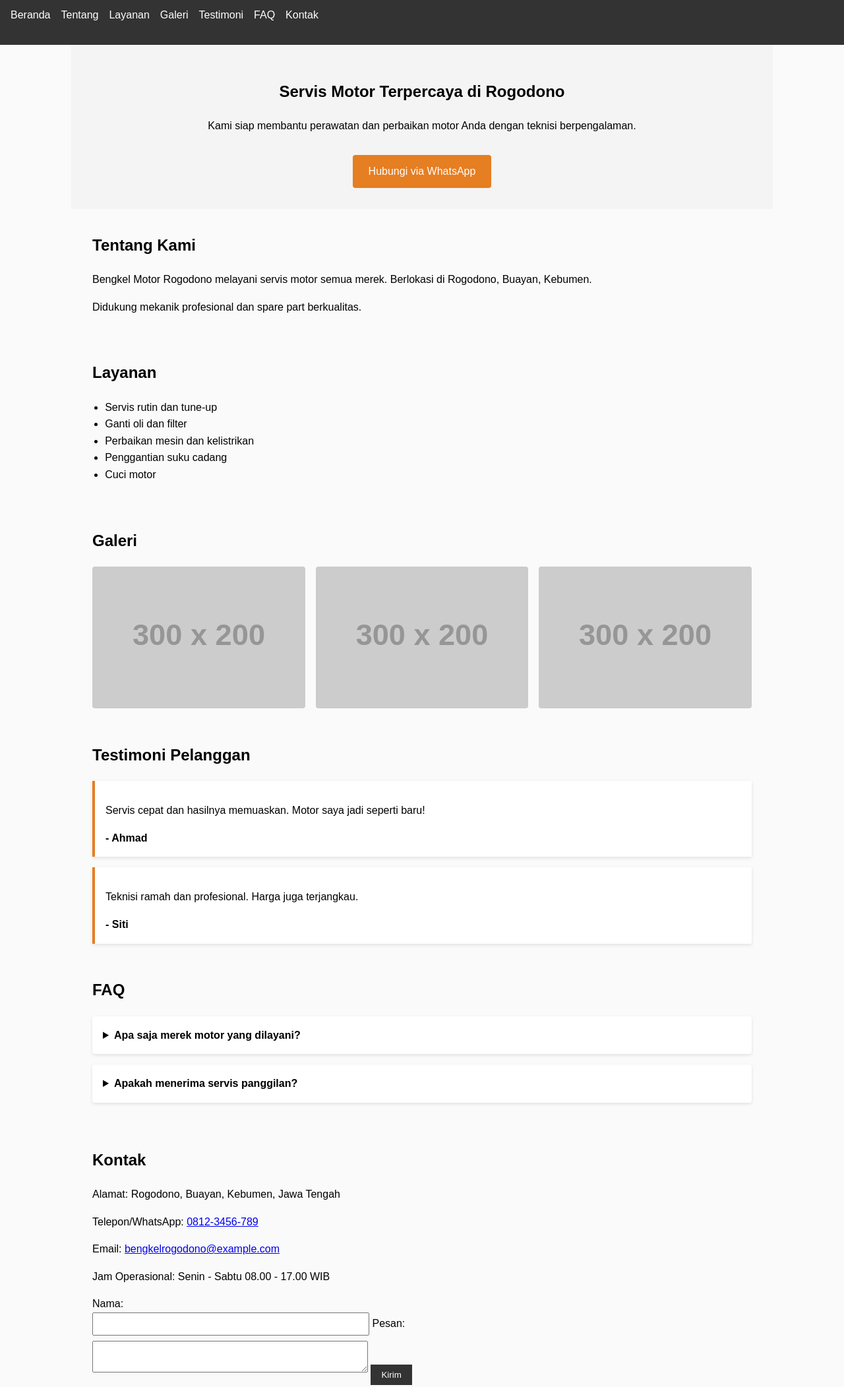
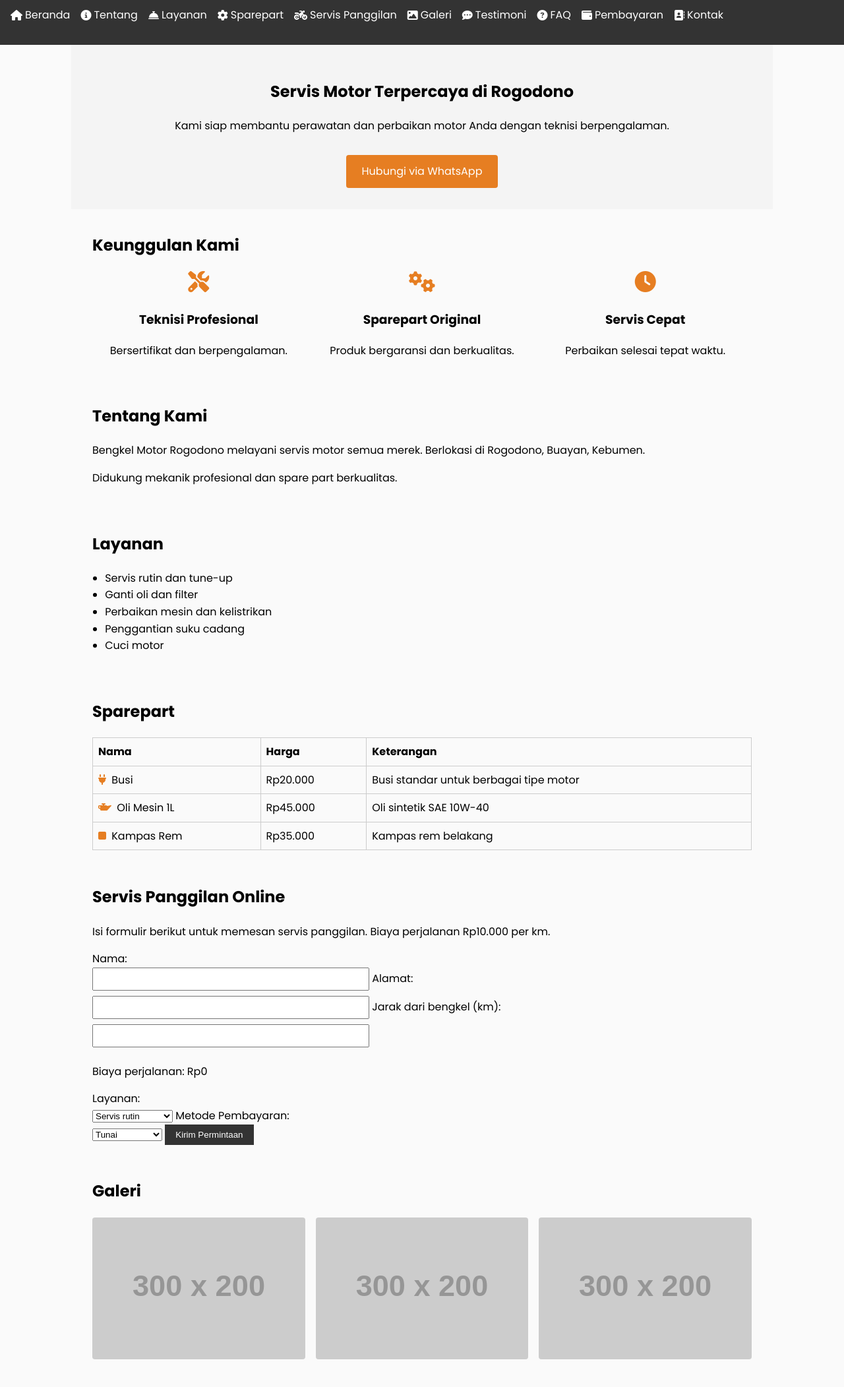
Before and after one commit to Septiantoriski/bengkelputra, a plain HTML site: page index.html in a window 1280 px wide. Shown: the part 100-2203 px from the top of the page at 66% size. Drawn offline with Linux system fonts and the light colour scheme; placeholder pictures from the web are drawn by us.

Commit message:
Enhance site with icons and feature highlights

```diff
--- a/index.html
+++ b/index.html
@@ -8,6 +8,16 @@
       name="description"
       content="Bengkel Motor Rogodono melayani servis, perbaikan, dan pemasangan suku cadang berkualitas di Rogodono, Buayan, Kebumen."
     />
+    <link
+      rel="stylesheet"
+      href="https://fonts.googleapis.com/css2?family=Poppins:wght@400;700&display=swap"
+    />
+    <link
+      rel="stylesheet"
+      href="https://cdnjs.cloudflare.com/ajax/libs/font-awesome/6.5.0/css/all.min.css"
+      crossorigin="anonymous"
+      referrerpolicy="no-referrer"
+    />
     <link rel="stylesheet" href="style.css" />
   </head>
   <body>
@@ -15,13 +25,36 @@
       <h1>Bengkel Motor Rogodono</h1>
       <nav>
         <ul>
-          <li><a href="#beranda">Beranda</a></li>
-          <li><a href="#tentang">Tentang</a></li>
-          <li><a href="#layanan">Layanan</a></li>
-          <li><a href="#galeri">Galeri</a></li>
-          <li><a href="#testimoni">Testimoni</a></li>
-          <li><a href="#faq">FAQ</a></li>
-          <li><a href="#kontak">Kontak</a></li>
+          <li>
+            <a href="#beranda"><i class="fas fa-home"></i> Beranda</a>
+          </li>
+          <li>
+            <a href="#tentang"><i class="fas fa-info-circle"></i> Tentang</a>
+          </li>
+          <li>
+            <a href="#layanan"><i class="fas fa-concierge-bell"></i> Layanan</a>
+          </li>
+          <li>
+            <a href="#sparepart"><i class="fas fa-cog"></i> Sparepart</a>
+          </li>
+          <li>
+            <a href="#panggilan"><i class="fas fa-motorcycle"></i> Servis Panggilan</a>
+          </li>
+          <li>
+            <a href="#galeri"><i class="fas fa-image"></i> Galeri</a>
+          </li>
+          <li>
+            <a href="#testimoni"><i class="fas fa-comment-dots"></i> Testimoni</a>
+          </li>
+          <li>
+            <a href="#faq"><i class="fas fa-question-circle"></i> FAQ</a>
+          </li>
+          <li>
+            <a href="#pembayaran"><i class="fas fa-wallet"></i> Pembayaran</a>
+          </li>
+          <li>
+            <a href="#kontak"><i class="fas fa-address-book"></i> Kontak</a>
+          </li>
         </ul>
       </nav>
     </header>
@@ -35,6 +68,27 @@
       <a class="cta-button" href="https://wa.me/628123456789" target="_blank"
         >Hubungi via WhatsApp</a
       >
+    </section>
+
+    <section id="keunggulan">
+      <h2>Keunggulan Kami</h2>
+      <div class="features">
+        <div class="feature">
+          <i class="fas fa-tools"></i>
+          <h3>Teknisi Profesional</h3>
+          <p>Bersertifikat dan berpengalaman.</p>
+        </div>
+        <div class="feature">
+          <i class="fas fa-cogs"></i>
+          <h3>Sparepart Original</h3>
+          <p>Produk bergaransi dan berkualitas.</p>
+        </div>
+        <div class="feature">
+          <i class="fas fa-clock"></i>
+          <h3>Servis Cepat</h3>
+          <p>Perbaikan selesai tepat waktu.</p>
+        </div>
+      </div>
     </section>
 
     <section id="tentang">
@@ -55,6 +109,70 @@
         <li>Penggantian suku cadang</li>
         <li>Cuci motor</li>
       </ul>
+    </section>
+
+    <section id="sparepart">
+      <h2>Sparepart</h2>
+      <table>
+        <thead>
+          <tr>
+            <th>Nama</th>
+            <th>Harga</th>
+            <th>Keterangan</th>
+          </tr>
+        </thead>
+        <tbody>
+          <tr>
+            <td><i class="fas fa-plug"></i> Busi</td>
+            <td>Rp20.000</td>
+            <td>Busi standar untuk berbagai tipe motor</td>
+          </tr>
+          <tr>
+            <td><i class="fas fa-oil-can"></i> Oli Mesin 1L</td>
+            <td>Rp45.000</td>
+            <td>Oli sintetik SAE 10W-40</td>
+          </tr>
+          <tr>
+            <td><i class="fas fa-stop"></i> Kampas Rem</td>
+            <td>Rp35.000</td>
+            <td>Kampas rem belakang</td>
+          </tr>
+        </tbody>
+      </table>
+    </section>
+
+    <section id="panggilan">
+      <h2>Servis Panggilan Online</h2>
+      <p>
+        Isi formulir berikut untuk memesan servis panggilan. Biaya perjalanan
+        Rp10.000 per km.
+      </p>
+      <form id="service-form">
+        <label>Nama:<br /><input type="text" name="nama" required /></label>
+        <label>Alamat:<br /><input type="text" name="alamat" required /></label>
+        <label>
+          Jarak dari bengkel (km):<br />
+          <input type="number" id="jarak" name="jarak" min="0" step="0.1" required />
+        </label>
+        <p id="biaya-perjalanan">Biaya perjalanan: Rp0</p>
+        <label>
+          Layanan:<br />
+          <select name="layanan">
+            <option>Servis rutin</option>
+            <option>Ganti oli</option>
+            <option>Perbaikan mesin</option>
+          </select>
+        </label>
+        <label>
+          Metode Pembayaran:<br />
+          <select name="pembayaran">
+            <option>Tunai</option>
+            <option>Transfer Bank</option>
+            <option>E-Wallet</option>
+          </select>
+        </label>
+        <button type="submit">Kirim Permintaan</button>
+      </form>
     </section>
 
     <section id="galeri">
@@ -103,12 +221,40 @@
       </details>
     </section>
 
+    <section id="pembayaran">
+      <h2>Metode Pembayaran</h2>
+      <ul>
+        <li><i class="fas fa-money-bill-wave"></i> Tunai di bengkel atau saat servis panggilan</li>
+        <li>
+          <i class="fas fa-university"></i> Transfer Bank:
+          <ul>
+            <li>BCA 123456789 a.n. Bengkel Rogodono</li>
+            <li>Mandiri 987654321 a.n. Bengkel Rogodono</li>
+          </ul>
+        </li>
+        <li>
+          <i class="fas fa-wallet"></i> E-Wallet:
+          <ul>
+            <li>OVO 0812-3456-789</li>
+            <li>GoPay 0812-3456-789</li>
+            <li>Dana 0812-3456-789</li>
+          </ul>
+        </li>
+      </ul>
+    </section>
+
     <section id="kontak">
       <h2>Kontak</h2>
-      <p>Alamat: Rogodono, Buayan, Kebumen, Jawa Tengah</p>
-      <p>Telepon/WhatsApp: <a href="tel:+628123456789">0812-3456-789</a></p>
       <p>
-        Email:
+        <i class="fas fa-map-marker-alt"></i> Alamat: Rogodono, Buayan,
+        Kebumen, Jawa Tengah
+      </p>
+      <p>
+        <i class="fas fa-phone"></i> Telepon/WhatsApp:
+        <a href="tel:+628123456789">0812-3456-789</a>
+      </p>
+      <p>
+        <i class="fas fa-envelope"></i> Email:
         <a href="mailto:bengkelrogodono@example.com"
           >bengkelrogodono@example.com</a
         >
--- a/script.js
+++ b/script.js
@@ -5,6 +5,27 @@ document
     alert("Terima kasih, pesan Anda sudah terkirim!");
     this.reset();
   });
+
+const jarakInput = document.getElementById("jarak");
+if (jarakInput) {
+  jarakInput.addEventListener("input", function () {
+    const jarak = parseFloat(this.value) || 0;
+    const biaya = jarak * 10000;
+    document.getElementById("biaya-perjalanan").textContent =
+      `Biaya perjalanan: Rp${biaya.toLocaleString("id-ID")}`;
+  });
+}
+
+const serviceForm = document.getElementById("service-form");
+if (serviceForm) {
+  serviceForm.addEventListener("submit", function (e) {
+    e.preventDefault();
+    alert("Permintaan servis telah dikirim! Kami akan segera menghubungi Anda.");
+    this.reset();
+    document.getElementById("biaya-perjalanan").textContent =
+      "Biaya perjalanan: Rp0";
+  });
+}
 
 // Smooth scroll untuk navigasi anchor
 document.querySelectorAll('a[href^="#"]').forEach((anchor) => {
--- a/style.css
+++ b/style.css
@@ -1,12 +1,18 @@
+:root {
+  --primary: #333;
+  --accent: #e67e22;
+  --light: #fafafa;
+}
+
 body {
-  font-family: Arial, sans-serif;
+  font-family: "Poppins", Arial, sans-serif;
   margin: 0;
   line-height: 1.6;
-  background: #fafafa;
+  background: var(--light);
 }
 
 header {
-  background: #333;
+  background: var(--primary);
   color: #fff;
   padding: 1rem;
   position: sticky;
@@ -25,6 +31,13 @@ nav ul {
 nav a {
   color: #fff;
   text-decoration: none;
+  display: flex;
+  align-items: center;
+  gap: 0.25rem;
+}
+
+nav a:hover {
+  color: var(--accent);
 }
 
 .hero {
@@ -39,8 +52,38 @@ section {
   margin: auto;
 }
 
+h1,
+h2,
+h3 {
+  font-weight: 700;
+}
+
 ul {
   padding-left: 1.2rem;
+}
+
+table {
+  width: 100%;
+  border-collapse: collapse;
+  margin-top: 1rem;
+}
+
+table th,
+table td {
+  border: 1px solid #ccc;
+  padding: 0.5rem;
+  text-align: left;
+}
+
+table i {
+  margin-right: 0.25rem;
+  color: var(--accent);
+}
+
+#pembayaran i,
+#kontak i {
+  color: var(--accent);
+  margin-right: 0.25rem;
 }
 
 form {
@@ -56,7 +99,7 @@ form textarea {
 }
 
 button {
-  background: #333;
+  background: var(--primary);
   color: #fff;
   border: none;
   padding: 0.5rem 1rem;
@@ -66,7 +109,7 @@ button {
 .cta-button {
   display: inline-block;
   margin-top: 1rem;
-  background: #e67e22;
+  background: var(--accent);
   color: #fff;
   padding: 0.75rem 1.5rem;
   text-decoration: none;
@@ -88,6 +131,19 @@ button {
 .testimonials {
   display: grid;
   gap: 1rem;
+}
+
+.features {
+  display: grid;
+  grid-template-columns: repeat(auto-fit, minmax(200px, 1fr));
+  gap: 1rem;
+  text-align: center;
+}
+
+.feature i {
+  font-size: 2rem;
+  color: var(--accent);
+  margin-bottom: 0.5rem;
 }
 
 .testimonials blockquote {
@@ -126,7 +182,7 @@ details summary {
 }
 
 footer {
-  background: #333;
+  background: var(--primary);
   color: #fff;
   text-align: center;
   padding: 1rem;
@@ -137,6 +193,10 @@ footer a {
   margin: 0 0.5rem;
 }
 
+footer a:hover {
+  color: var(--accent);
+}
+
 @media (max-width: 600px) {
   nav ul {
     flex-direction: column;
```
Also changed, not shown: 1 other file.
